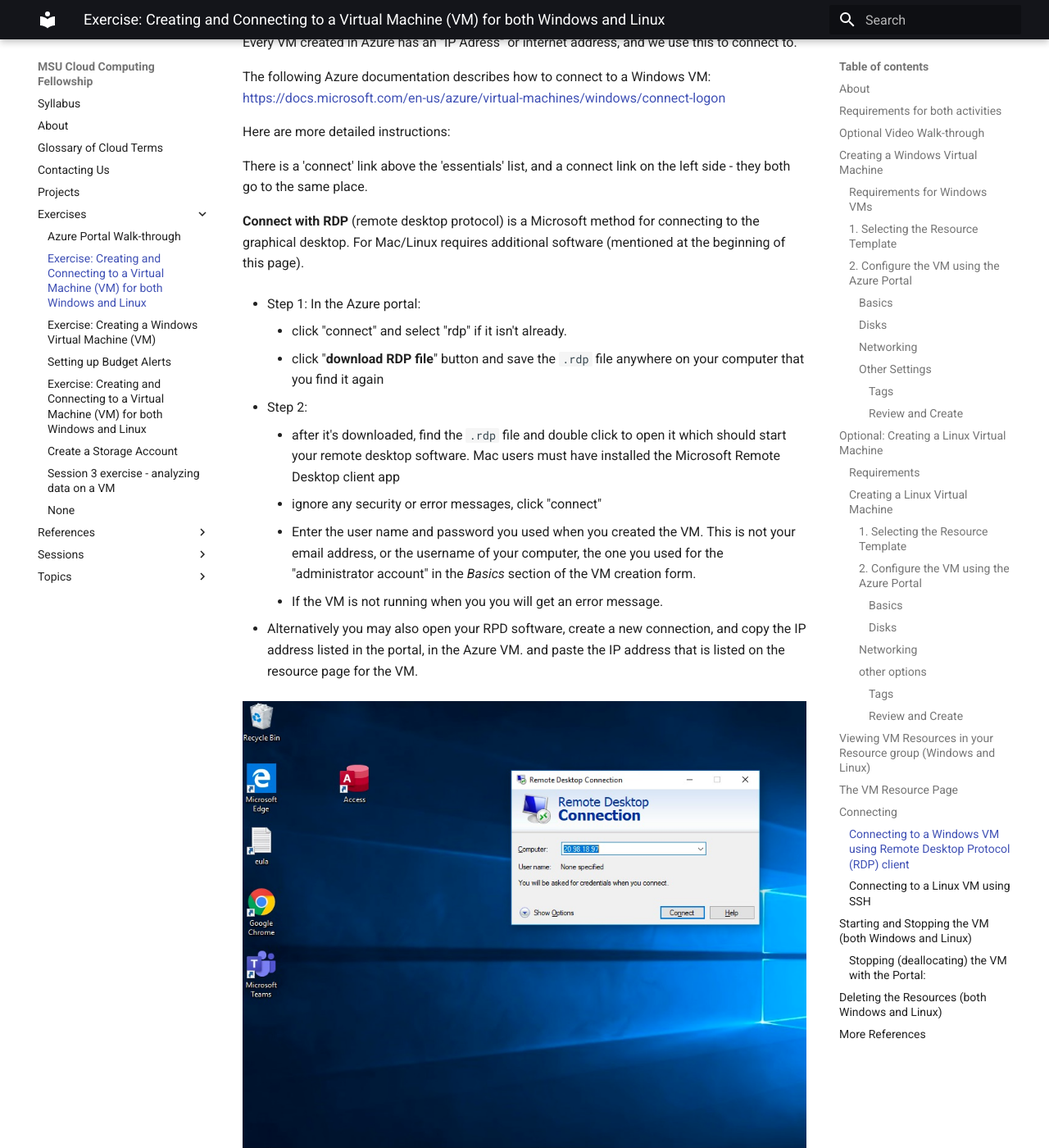
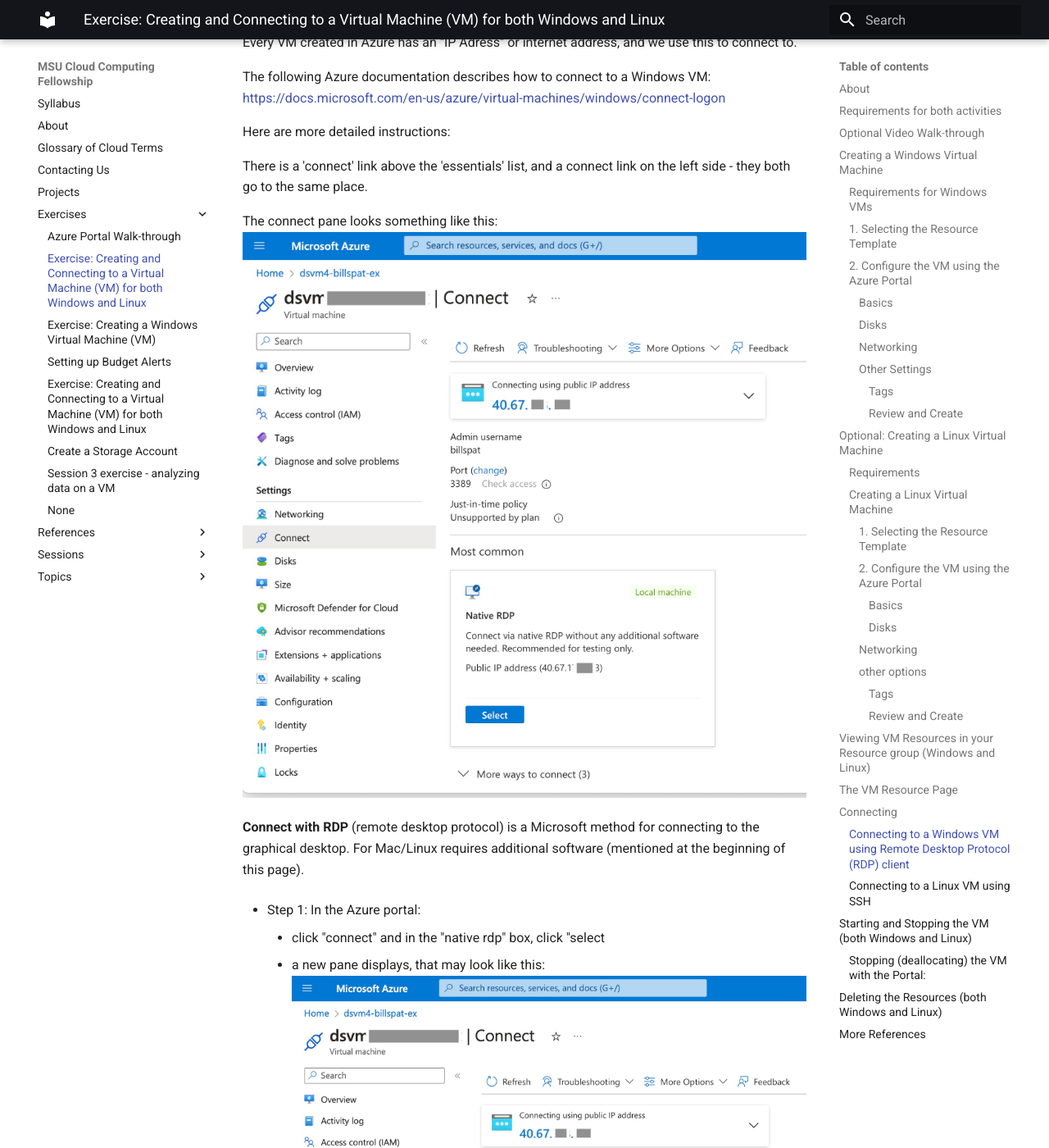
Before and after one commit to emtelgen/ccf23-testing, an MkDocs documentation site: the page built from docs/exercises/azure_vm_walkthrough.md, in a window 1280 px wide and 1400 px high, scrolled down 10600 px. Shown: the whole window at 82% size. Built offline with MkDocs 1.6.1 and Material for MkDocs 9.7.7, drawn with Linux system fonts in a browser that asks for light colours; some of the changed text lies outside the part shown.

Commit message:
#1 update screenshots and details az connect

```diff
--- a/docs/exercises/azure_vm_walkthrough.md
+++ b/docs/exercises/azure_vm_walkthrough.md
@@ -288,18 +288,22 @@
 
 There is a 'connect' link above the 'essentials' list, and a connect link on the left side - they both go to the same place.
 
+The connect pane looks something like this:  ![connect pane](./vm_activity/azure_vm_connect_pane_2023.jpg)
+
 **Connect with RDP**  (remote desktop protocol)  is a Microsoft method for connecting to the graphical desktop.  For Mac/Linux requires additional software (mentioned at the beginning of this page).
 
   * Step 1: In the Azure portal:
 
-    - click "connect" and select "rdp" if it isn't already.
+    - click "connect" and in the "native rdp" box, click "select
+    - a new pane displays, that may look like this:
+    ![Azure rdp connect pane 2023](./vm_activity/azure_vm_connect_pane_2023.jpg)
+    - it may take a few seconds for Azure to configure the VM to use RDP, wait for the gray "configure" button to save "configured"
     - click "**download RDP file**" button and save the `.rdp` file anywhere on your computer that you find it again
+    - note that at one point I had the error message "VM Not Started."  I believe I didn't wait long enough for it to be provisioned.   Click the "start VM" on this message
 
   * Step 2:
     - after it's downloaded, find the  `.rdp` file and double click to open it which should start your remote desktop software.   Mac users must have installed the Microsoft Remote Desktop client app
     - ignore any security or error messages, click "connect"
-    - Enter the user name and password you used when you created the VM.  This is not your email address, or the username of your computer, the one you used for the "administrator account" in the *Basics* section of the VM creation form.
-    - If the VM is not running when you  you will get an error message.
 
   * Alternatively you may also open your RPD software, create a new connection, and copy the IP address listed in the portal, in the Azure VM.  and paste the IP address that is listed on the resource page for the VM.
 
@@ -324,6 +329,10 @@
 When you finished with your remote session you may simply close the remote windows (leaving the VM running.  See below for how to turn it off and delete it.
 
 **Optional: Connect to the Windows DSVM with ssh**
+
+
+*NOTE* In 2023 the 'connect' option in the Azure portal has a button beneath the RDP section that says "more ways to connect."  Inside this is a "native
+ssh" section.  This only have instructions for how to connect with SSH.  there is no special file to download like RDP.
 
 This windows machine has an SSH Server running, and the security settings from the pre-configured version allow connections from SSH.   If you are familiar with ssh and the command line, you may start the CMD.EXE on your windows computer, or the Mac Terminal, and enter
 `ssh <username>@<ipaddress>`
```
Also changed, not shown: other parts of docs/exercises/azure_vm_walkthrough.md (+2 -1 lines), docs/exercises/vm_activity/azure_vm_connect_pane_2023.jpg (added), docs/exercises/vm_activity/rdp_connect_pane.png (added).
